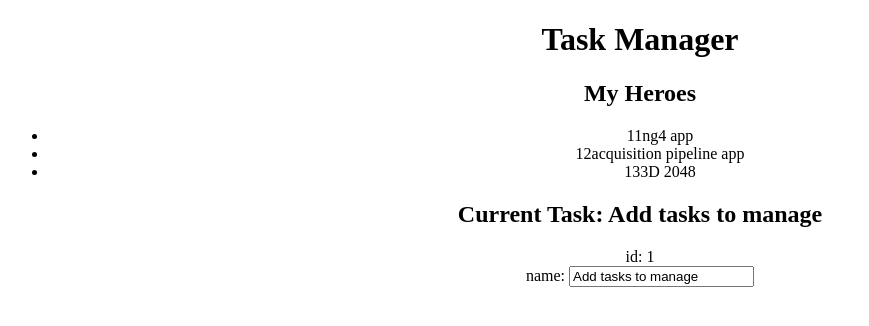
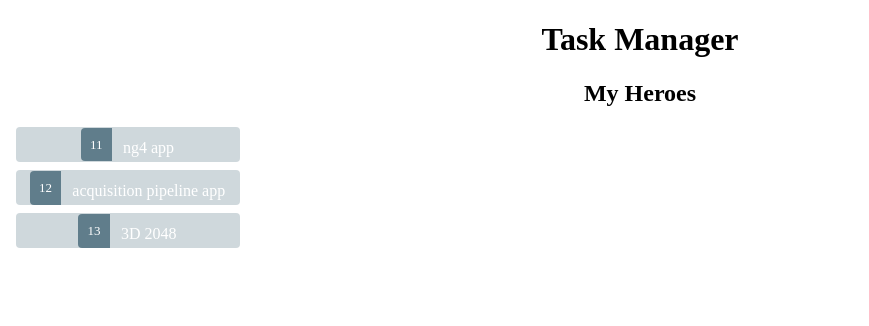
Before and after one commit to mianprice/todo-ng4, an Angular app: page / in a window 1280 px wide. Shown: the top 326 px of the page, without its empty margins (0-869 px from the left). Built offline with nearby package versions, Linux system fonts and the light colour scheme.

Commit message:
added selecting and editing functionality

```diff
--- a/src/app/app.component.css
+++ b/src/app/app.component.css
@@ -0,0 +1,47 @@
+.selected {
+  background-color: #CFD8DC !important;
+  color: white;
+}
+.tasks {
+  margin: 0 0 2em 0;
+  list-style-type: none;
+  padding: 0;
+  width: 15em;
+}
+.tasks li {
+  cursor: pointer;
+  position: relative;
+  left: 0;
+  background-color: #EEE;
+  margin: .5em;
+  padding: .3em 0;
+  height: 1.6em;
+  border-radius: 4px;
+}
+.tasks li.selected:hover {
+  background-color: #BBD8DC !important;
+  color: white;
+}
+.tasks li:hover {
+  color: #607D8B;
+  background-color: #DDD;
+  left: .1em;
+}
+.tasks .text {
+  position: relative;
+  top: -3px;
+}
+.tasks .badge {
+  display: inline-block;
+  font-size: small;
+  color: white;
+  padding: 0.8em 0.7em 0 0.7em;
+  background-color: #607D8B;
+  line-height: 1em;
+  position: relative;
+  left: -1px;
+  top: -4px;
+  height: 1.8em;
+  margin-right: .8em;
+  border-radius: 4px 0 0 4px;
+}
--- a/src/app/app.component.html
+++ b/src/app/app.component.html
@@ -3,14 +3,16 @@
   <h1>{{title}}</h1>
   <h2>My Heroes</h2>
     <ul class="tasks">
-      <li *ngFor='let task of tasks'>
-        <span class='badge'>{{task.id}}</span><span class='task_name'>{{task.name}}</span>
+      <li *ngFor='let task of tasks' (click)="onSelect(task)" [class.selected]="hero === selectedHero">
+        <span class='badge'>{{task.id}}</span>{{task.name}}
       </li>
     </ul>
-  <h2>Current Task: {{task.name}}</h2>
-  <div><label>id: </label>{{task.id}}</div>
-  <div>
-    <label>name: </label>
-    <input [(ngModel)]="task.name" placeholder="name">
+  <div *ngIf="selectedTask">
+    <h2>Current Task: {{selectedTask.name}}</h2>
+    <div><label>id: </label>{{selectedTask.id}}</div>
+    <div>
+      <label>name: </label>
+      <input [(ngModel)]="selectedTask.name" placeholder="name">
+    </div>
   </div>
 </div>
--- a/src/app/app.component.ts
+++ b/src/app/app.component.ts
@@ -19,8 +19,8 @@ const TASKS: Task[] = [
 export class AppComponent {
   title = 'Task Manager';
   tasks = TASKS;
-  task: Task = {
-    id: 1,
-    name: 'Add tasks to manage'
+  selectedTask: Task;
+  onSelect(task: Task): void {
+    this.selectedTask = task;
   };
 }
```
